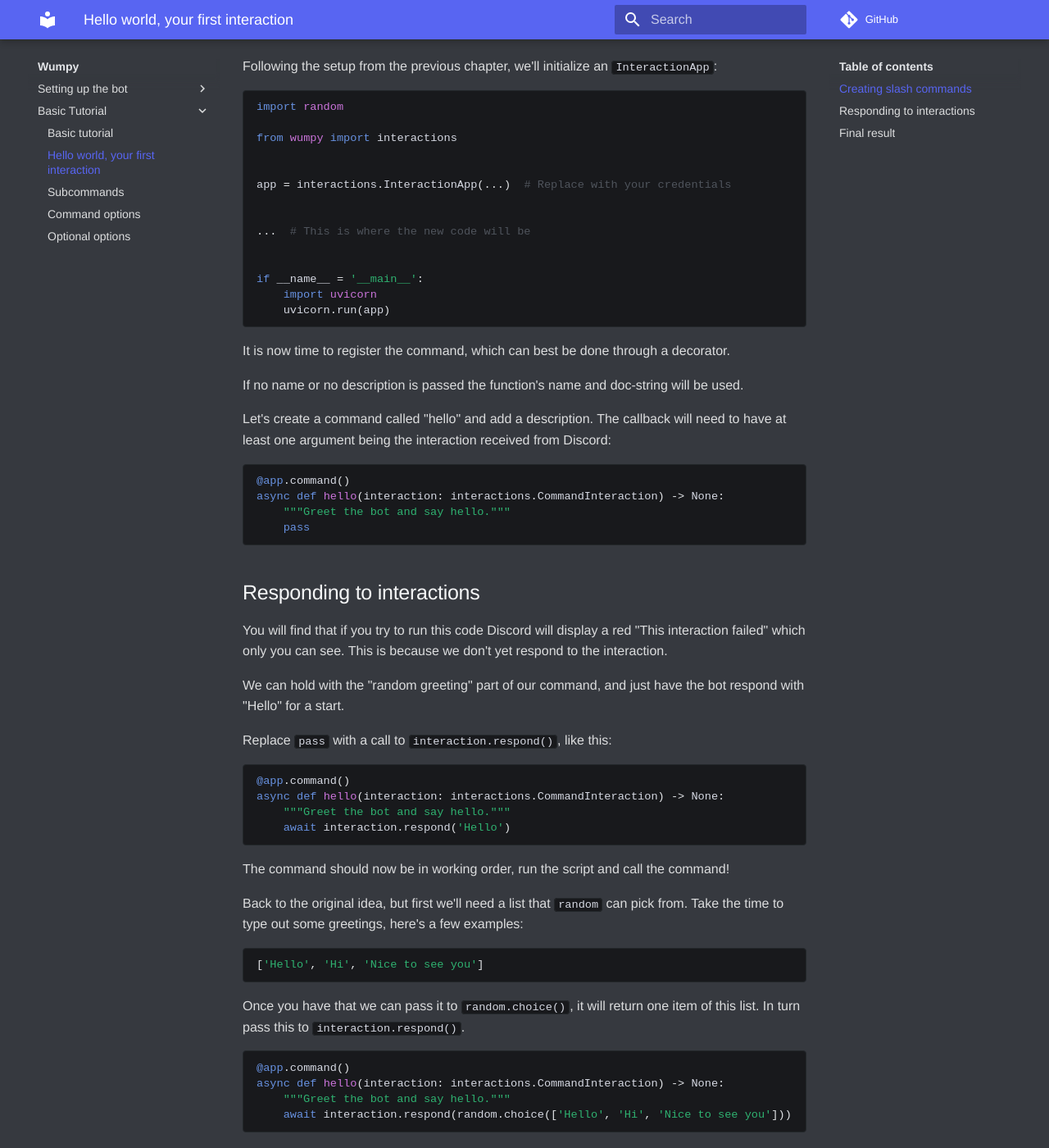
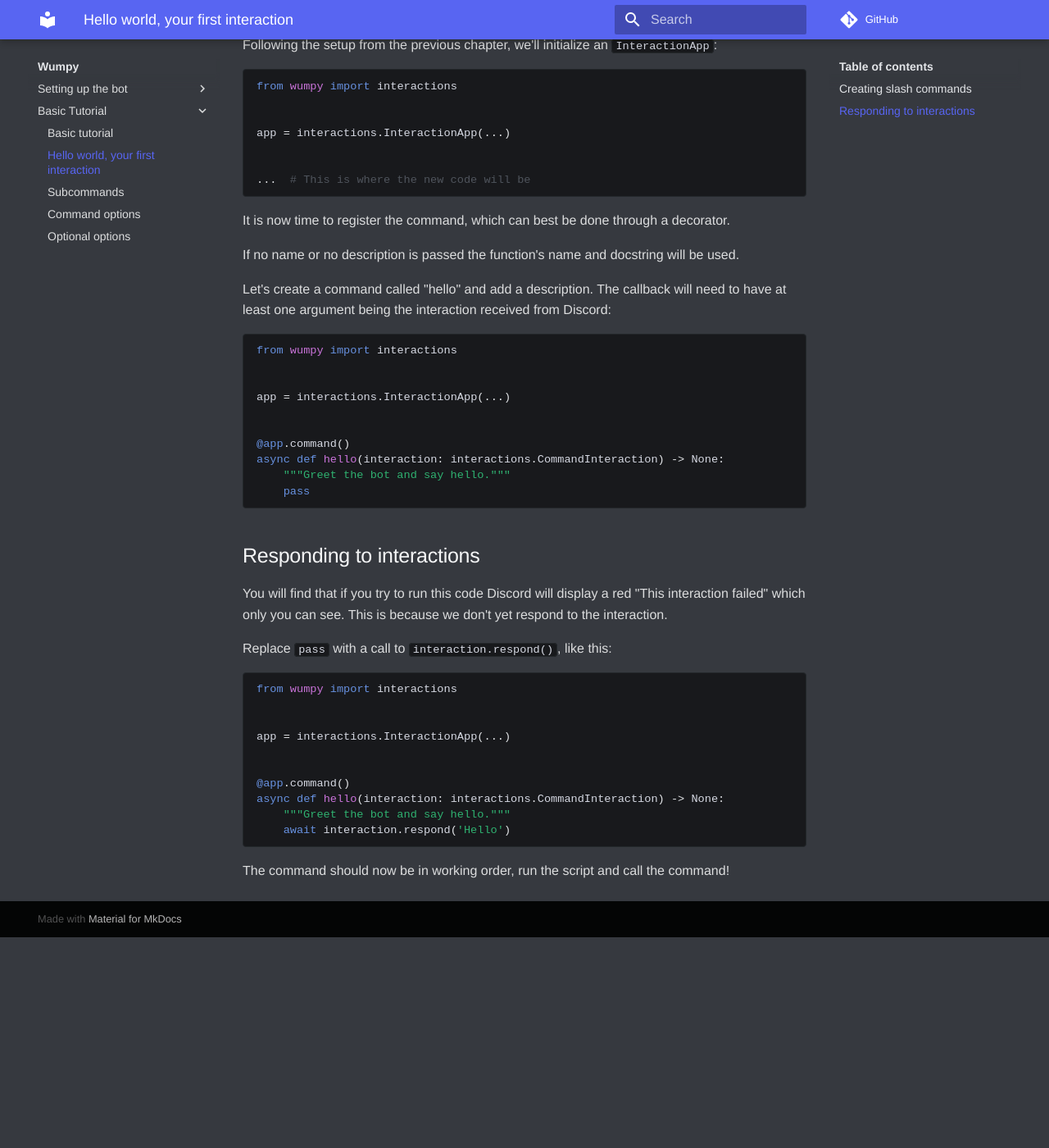
Before and after one commit to wumpyproject/wumpy, an MkDocs documentation site: the page built from docs/source/tutorial/hello-world.md, in a window 1280 px wide and 1400 px high, scrolled down 321 px. Shown: the whole window at 82% size. Built offline with MkDocs 1.6.1 and Material for MkDocs 9.7.7, drawn with Linux system fonts in a browser that asks for light colours; comment, search, counter and statistics services are not loaded; after the commit the page ends 1464 px from its top, so only the background shows below that; some of the changed text lies outside the part shown.

Commit message:
Restrict the scope of the Hello World page

````diff
--- a/docs/source/tutorial/hello-world.md
+++ b/docs/source/tutorial/hello-world.md
@@ -5,36 +5,34 @@ you have your first interaction with the big world of Discord.
 
 ## Creating slash commands
 
-To get started let's first register a simple slash command, it will respond with a random
-greeting and an emoji.
+To get started let's first register a simple slash command that will greet the user.
 
 Following the setup from the previous chapter, we'll initialize an `InteractionApp`:
 
 ```python
-import random
-
 from wumpy import interactions
 
 
-app = interactions.InteractionApp(...)  # Replace with your credentials
+app = interactions.InteractionApp(...)
 
 
 ...  # This is where the new code will be
-
-
-if __name__ = '__main__':
-    import uvicorn
-    uvicorn.run(app)
 ```
 
 It is now time to register the command, which can best be done through a decorator.
 
-If no name or no description is passed the function's name and doc-string will be used.
+If no name or no description is passed the function's name and docstring will be used.
 
 Let's create a command called "hello" and add a description. The callback will need to have at
 least one argument being the interaction received from Discord:
 
 ```python
+from wumpy import interactions
+
+
+app = interactions.InteractionApp(...)
+
+
 @app.command()
 async def hello(interaction: interactions.CommandInteraction) -> None:
     """Greet the bot and say hello."""
@@ -46,12 +44,15 @@ async def hello(interaction: interactions.CommandInteraction) -> None:
 You will find that if you try to run this code Discord will display a red "This interaction
 failed" which only you can see. This is because we don't yet respond to the interaction.
 
-We can hold with the "random greeting" part of our command, and just have the bot respond with
-"Hello" for a start.
-
 Replace `pass` with a call to `interaction.respond()`, like this:
 
 ```python
+from wumpy import interactions
+
+
+app = interactions.InteractionApp(...)
+
+
 @app.command()
 async def hello(interaction: interactions.CommandInteraction) -> None:
     """Greet the bot and say hello."""
@@ -59,44 +60,3 @@ async def hello(interaction: interactions.CommandInteraction) -> None:
 ```
 
 The command should now be in working order, run the script and call the command!
-
-Back to the original idea, but first we'll need a list that `random` can pick from. Take the
-time to type out some greetings, here's a few examples:
-
-```python
-['Hello', 'Hi', 'Nice to see you']
-```
-
-Once you have that we can pass it to `random.choice()`, it will return one item of this list.
-In turn pass this to `interaction.respond()`.
-
-```python
-@app.command()
-async def hello(interaction: interactions.CommandInteraction) -> None:
-    """Greet the bot and say hello."""
-    await interaction.respond(random.choice(['Hello', 'Hi', 'Nice to see you']))
-```
-
-## Final result
-
-The final code now looks like this:
-
-```python
-import random
-
-from wumpy import interactions
-
-
-app = interactions.InteractionApp(...)  # Replace with your credentials
-
-
-@app.command()
-async def hello(interaction: interactions.CommandInteraction) -> None:
-    """Greet the bot and say hello."""
-    await interaction.respond(random.choice(['Hello', 'Hi', 'Nice to see you']))
-
-
-if __name__ = '__main__':
-    import uvicorn
-    uvicorn.run(app)
-```
````
